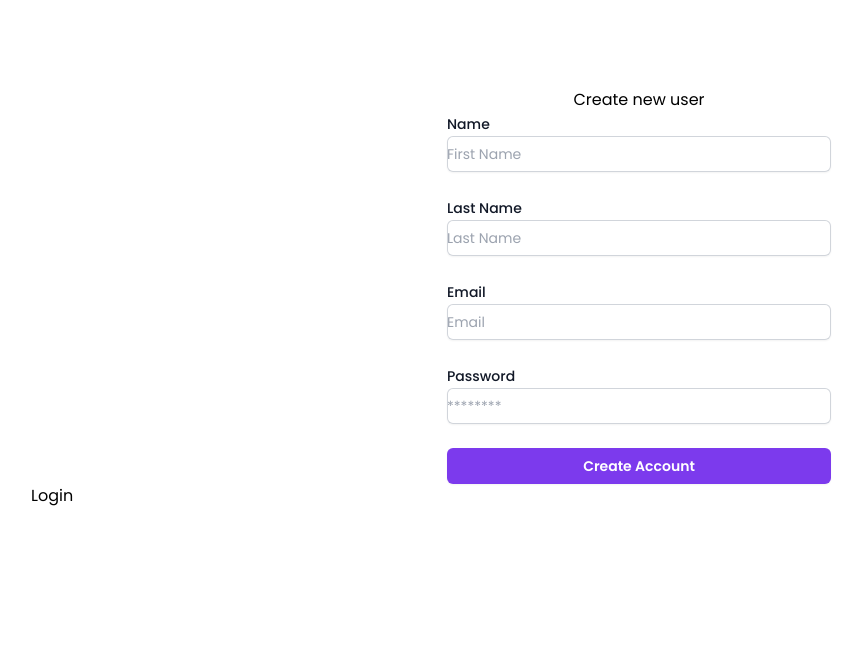
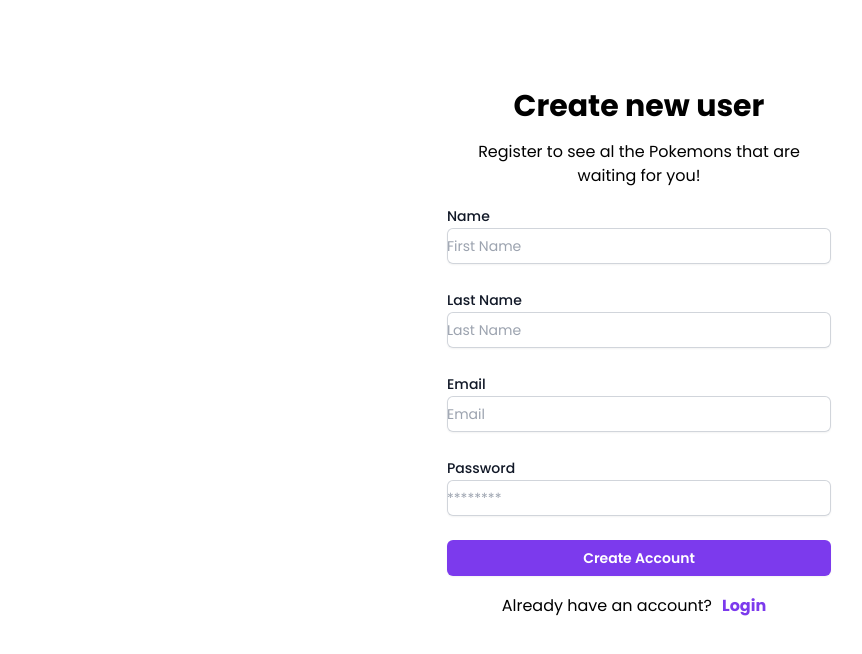
Before and after one commit to NNunezMedina/pokedex-react-app, a React (Vite) app: page /pokedex-react-app/create-account in a window 1280 px wide. Shown: the top 654 px of the page, without its empty margins (1-863 px from the left). Built offline with nearby package versions, Linux system fonts and the light colour scheme.

Commit message:
"ADD routes and styles"

```diff
--- a/src/components/CreateAccountForm.jsx
+++ b/src/components/CreateAccountForm.jsx
@@ -1,4 +1,4 @@
-import { Link } from "react-router-dom";
+import { Link, useNavigate } from "react-router-dom";
 import Input from "./Input";
 import { useState } from "react";
 
@@ -11,7 +11,8 @@ const CreateAccountForm = () => {
   });
 
   const [errorCreateUser, setErrorCreateUser] = useState(false);
-  const [ passwordError, setPasswordError] = useState(false)
+  const [ passwordError, setPasswordError] = useState(false);
+  const navigate = useNavigate();
 
   function handleSubmit(event) {
     event.preventDefault();
@@ -25,6 +26,7 @@ const CreateAccountForm = () => {
       return;
     }
     setErrorCreateUser(false);
+    navigate('/pokedex-react-app/')
   }
 
   function handleChange(event) {
@@ -44,7 +46,8 @@ const CreateAccountForm = () => {
   return (
     <div className="flex min-h-full flex-col justify-center px-6 py-12 lg:px-8">
       <div className=" mt-10 sm:mx-auto sm:w-full sm:max-w-sm ">
-        <h1 className="flex justify-center">Create new user</h1>
+        <h1 className="flex justify-center font-bold text-3xl text-center mb-4 ">Create new user</h1>
+        <h2 className="flex justify-center text-center mb-4">Register to see al the Pokemons that are waiting for you!</h2>
         <form className="space-y-6" onSubmit={handleSubmit}>
           <Input
             label="Name"
@@ -94,7 +97,11 @@ const CreateAccountForm = () => {
           </p>
         )}
       </div>
-      <Link to="/pokedex-react-app/">Login</Link>
+      <div className="flex justify-center m-2 items-center">
+        Already have an account?
+      <Link className="p-[10px] font-bold text-violet-600" to="/pokedex-react-app/">Login</Link>
+
+      </div>
     </div>
   );
 };
--- a/src/components/Loginform.jsx
+++ b/src/components/Loginform.jsx
@@ -1,6 +1,7 @@
 import { useState } from "react";
 import Input from "./Input";
 import { Link, useNavigate } from "react-router-dom";
+import pokemonLogo from "../assets/pokemon_logo.png";
 
 const Loginform = ({setUser}) => {
   const [loginData, setLoginData] = useState({
@@ -31,7 +32,10 @@ const Loginform = ({setUser}) => {
   return (
     <div className="flex min-h-full flex-col justify-center px-6 py-12 lg:px-8">
       <div className=" mt-10 sm:mx-auto sm:w-full sm:max-w-sm ">
-        <h1 className="flex justify-center">Welcome to your pokedex!</h1>
+        <h1 className="flex justify-center font-bold text-3xl text-center ">Welcome to your POKEDEX!</h1>
+        <div className="flex justify-center">
+          <img src={pokemonLogo} alt="PokemonLogo" className="m-8" />
+        </div>
         <form className="space-y-6" onSubmit={handleSubmit}>
           <Input
           label="Email"
@@ -54,12 +58,15 @@ const Loginform = ({setUser}) => {
               type="submit"
               className="flex w-full justify-center rounded-md bg-violet-600 px-3 py-1.5 text-sm font-semibold leading-6 text-white shadow-sm hover:bg-violet-800 focus-visible:outline focus-visible:outline-2 focus-visible:outline-offset-2 focus-visible:outline-indigo-600 mt-6"
             >
-              Login
+              Sign in
             </button>
           </div>
         </form>
         {errorLogin && <p className="flex justify-center text-red-600">All fields are required</p>}
-        <Link to="/pokedex-react-app/create-account" className=" p-[10px] hover:text-violet-900">Create Account</Link>
+        <div className="flex justify-center m-2 items-center">
+            Dont have an account?
+              <Link to="/pokedex-react-app/create-account" className=" p-[10px] font-bold text-violet-600">Create Account</Link>
+        </div>
       </div>
     </div>
   );
```
Also changed, not shown: src/assets/pokemonTitle.png (added), src/assets/pokemon_logo.png (added).
